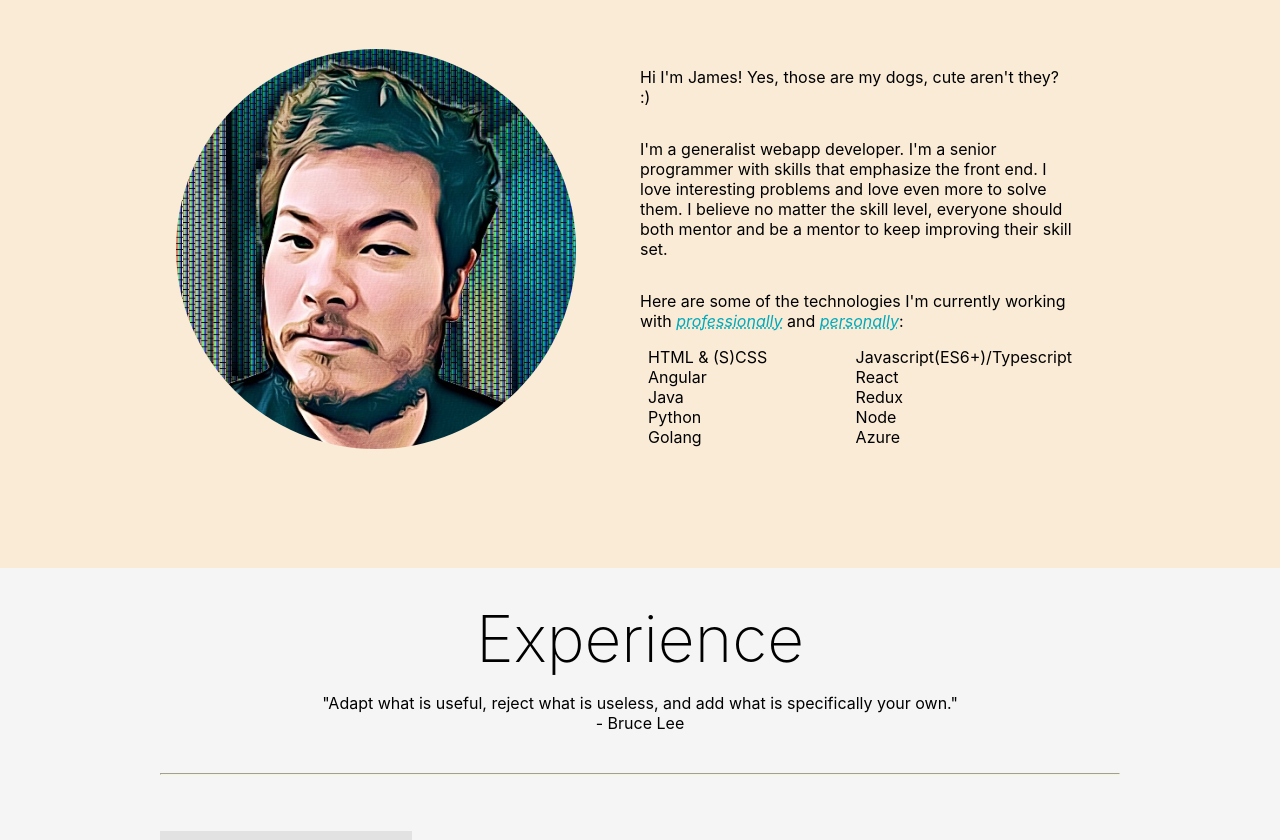
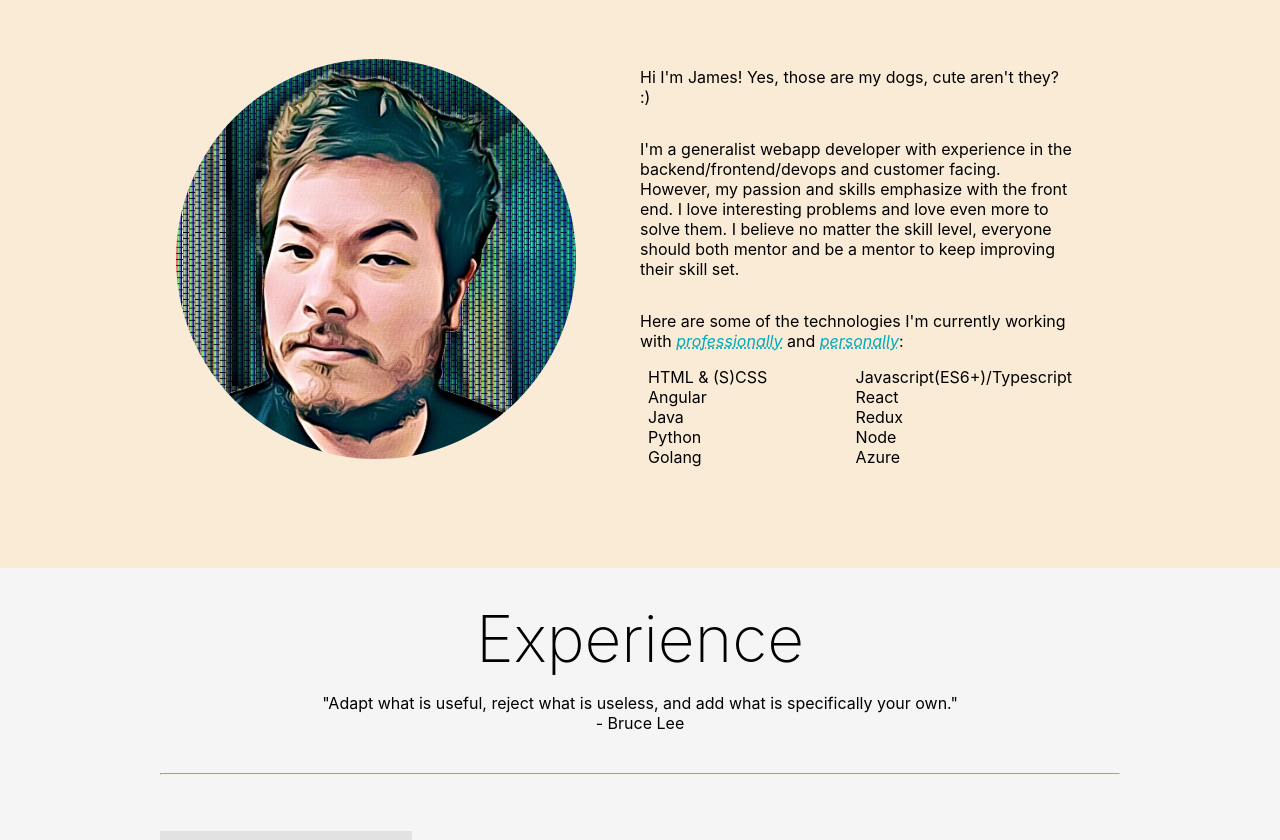
Before and after one commit to jraximus/jraximus.github.io, a React (Create React App) app: page / in a window 1280 px wide. Shown: the part 1000-1840 px from the top of the page. Built offline with nearby package versions, Linux system fonts and the light colour scheme; some icons are missing.

Commit message:
updated description, i like this better.

```diff
--- a/src/App.js
+++ b/src/App.js
@@ -82,7 +82,7 @@ class Profile extends Component {
 
           <div className="flex profile-text flex--item">
             <p>Hi I'm James! Yes, those are my dogs, cute aren't they? :)</p>
-            <p>I'm a generalist webapp developer. I'm a senior programmer with skills that emphasize the front end. I love interesting problems and love even more to solve them.
+            <p>I'm a generalist webapp developer with experience in the backend/frontend/devops and customer facing. However, my passion and skills emphasize with the front end. I love interesting problems and love even more to solve them.
               I believe no matter the skill level, everyone should both mentor and be a mentor to keep improving their skill set.</p>
             <p>Here are some of the technologies I'm currently working with <span className="tech-type" onMouseLeave={() => {this.setState({type:''})}} onMouseEnter={() => {this.setState({type:'professional'})}}>professionally</span> and <span className="tech-type" onMouseLeave={() => {this.setState({type:''})}} onMouseEnter={() => {this.setState({type:'personal'})}}>personally</span>:</p>
             <div className="flex flex--row">
```
